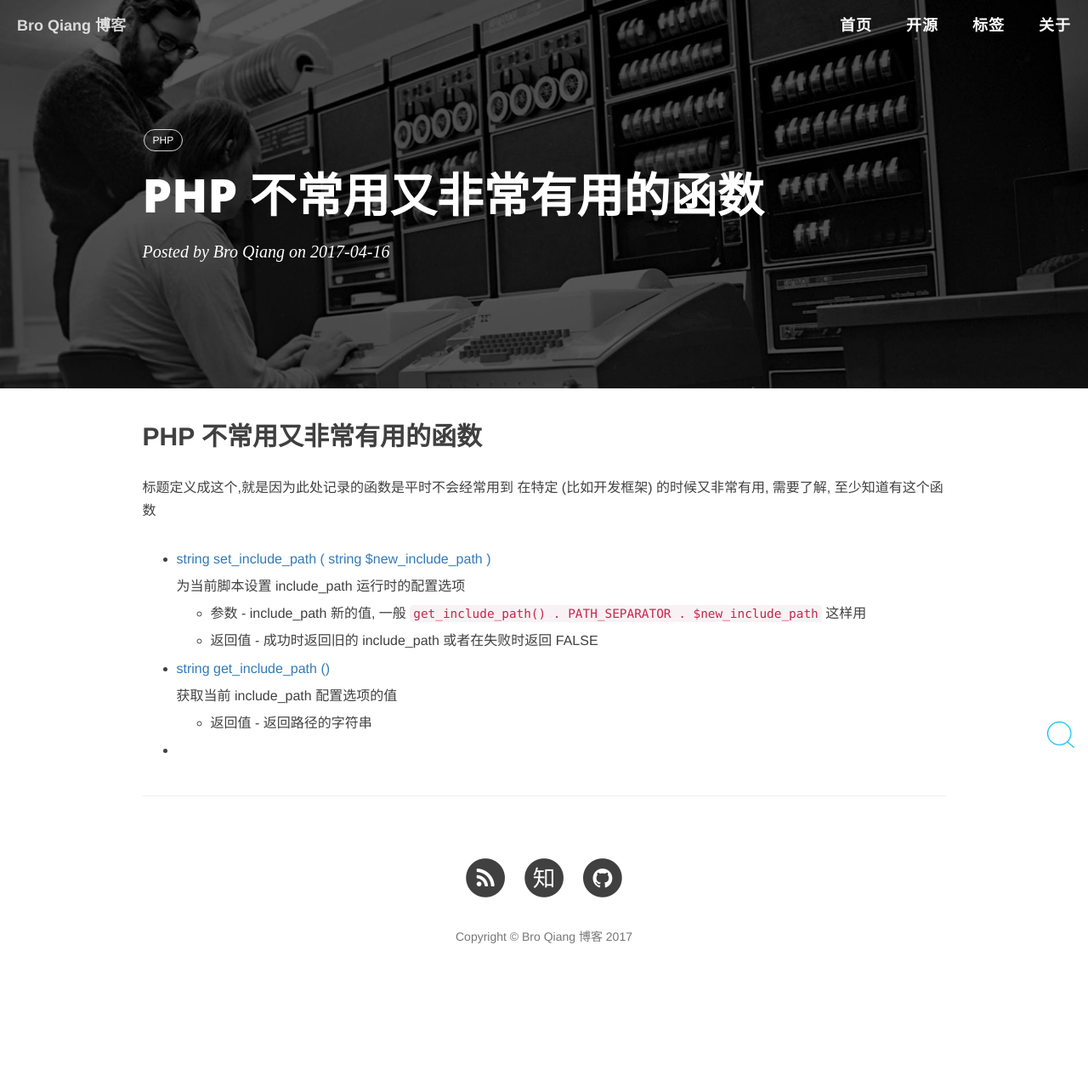
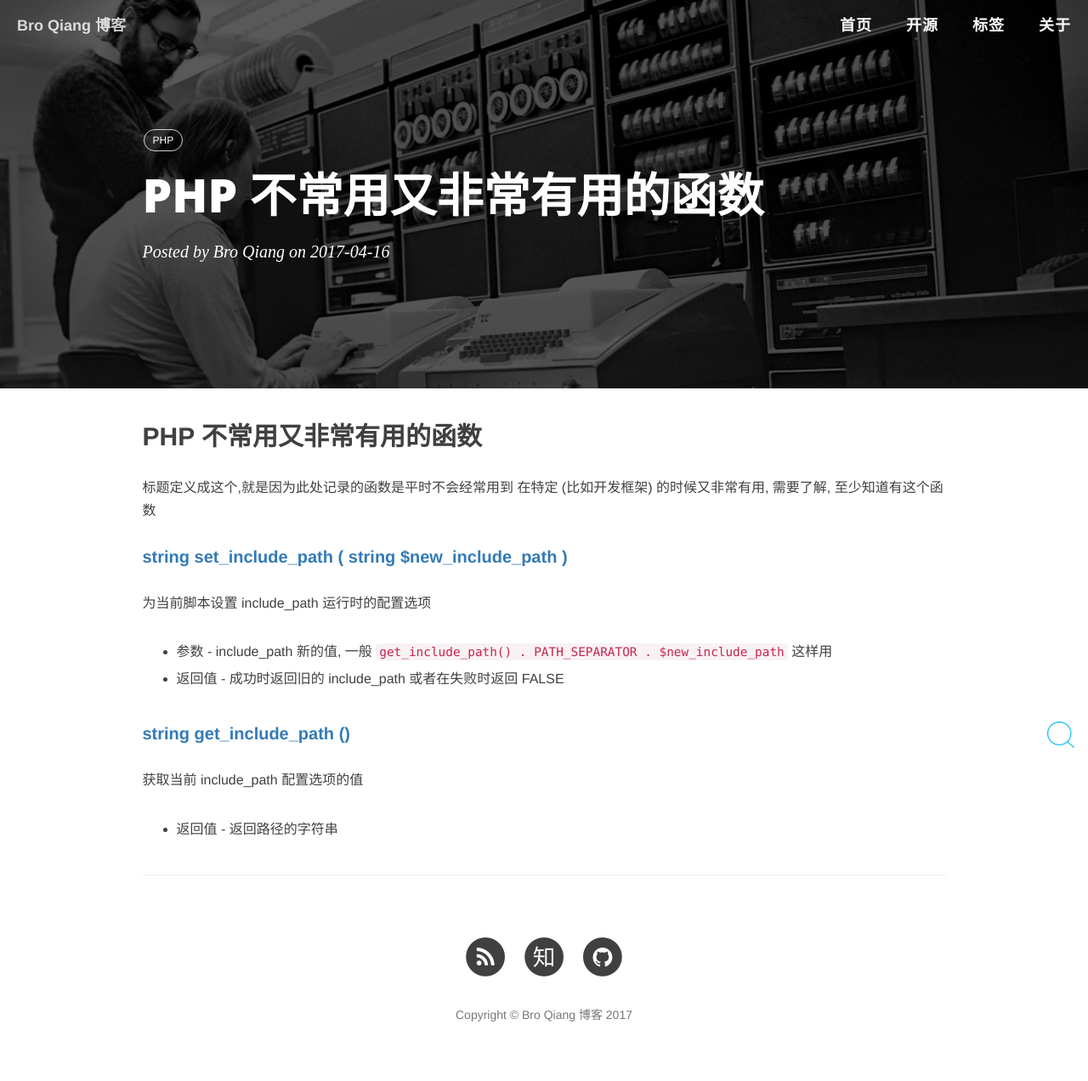
Before and after one commit to BroQiang/broqiang.github.io, a Jekyll site: the page built from _posts/2017-04-16-PHP-NotCommonFunction.md, in a window 1280 px wide. Shown: the whole page at 85% size. Built offline with Jekyll 4.4.1, drawn with Linux system fonts in a browser that asks for light colours; nearby versions of some CDN libraries; comment, search, counter and statistics services are not loaded; before the commit the page ends 1180 px from its top, so only the background shows below that.

Commit message:
Update PHP document

```diff
--- a/_posts/2017-04-16-PHP-NotCommonFunction.md
+++ b/_posts/2017-04-16-PHP-NotCommonFunction.md
@@ -13,18 +13,17 @@ author: 'Bro Qiang'
 标题定义成这个,就是因为此处记录的函数是平时不会经常用到
 在特定 (比如开发框架) 的时候又非常有用, 需要了解, 至少知道有这个函数
 
-- [string set_include_path ( string $new_include_path )](http://php.net/manual/zh/function.set-include-path.php)
+#### [string set_include_path ( string $new_include_path )](http://php.net/manual/zh/function.set-include-path.php)
 
-    为当前脚本设置 include_path 运行时的配置选项
+为当前脚本设置 include_path 运行时的配置选项
 
-    - 参数 - include_path 新的值, 一般 `get_include_path() . PATH_SEPARATOR . $new_include_path` 这样用
+- 参数 - include_path 新的值, 一般 `get_include_path() . PATH_SEPARATOR . $new_include_path` 这样用
 
-    - 返回值 - 成功时返回旧的 include_path 或者在失败时返回 FALSE
+- 返回值 - 成功时返回旧的 include_path 或者在失败时返回 FALSE
 
-- [string get_include_path ()](http://php.net/manual/zh/function.get-include-path.php)
 
-    获取当前 include_path 配置选项的值
+#### [string get_include_path ()](http://php.net/manual/zh/function.get-include-path.php)
 
-    - 返回值 - 返回路径的字符串
+获取当前 include_path 配置选项的值
 
--
+- 返回值 - 返回路径的字符串
```
